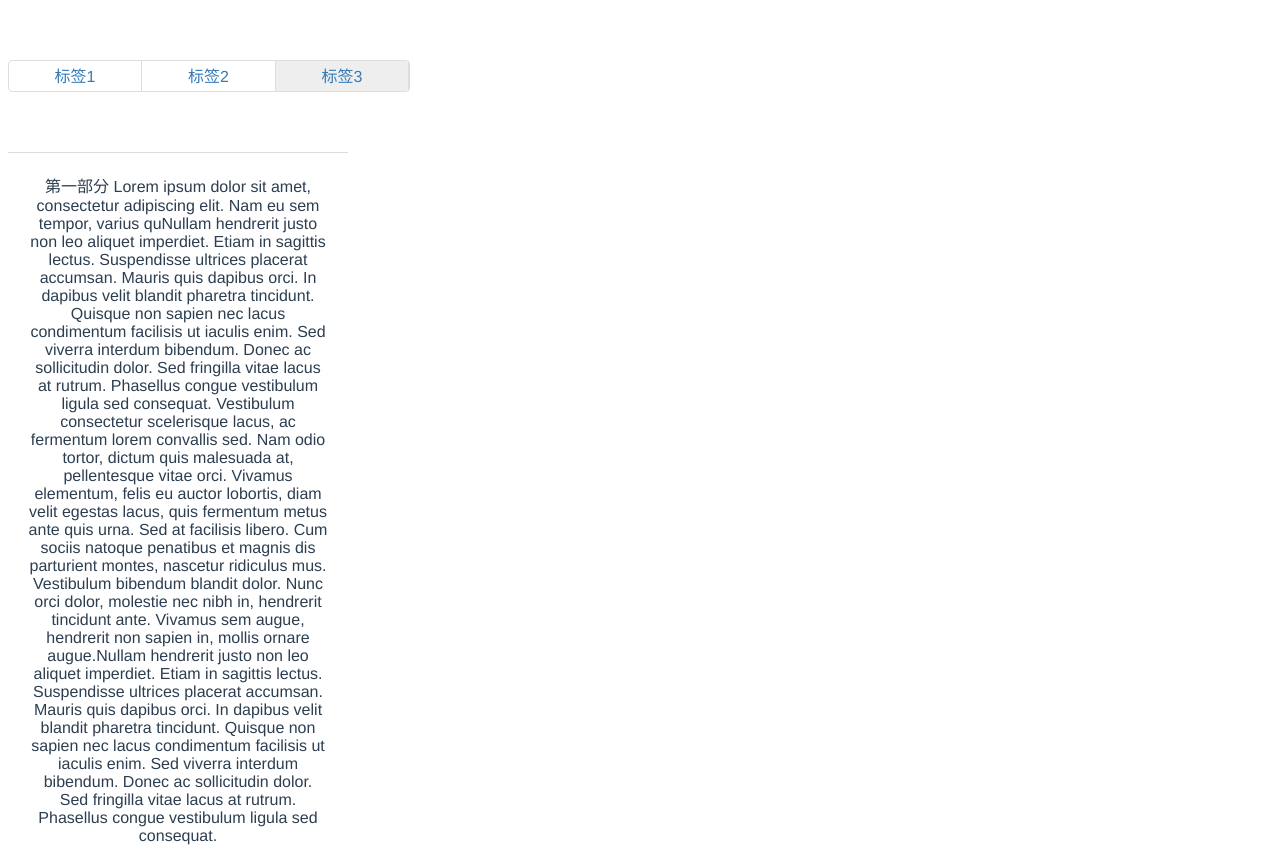
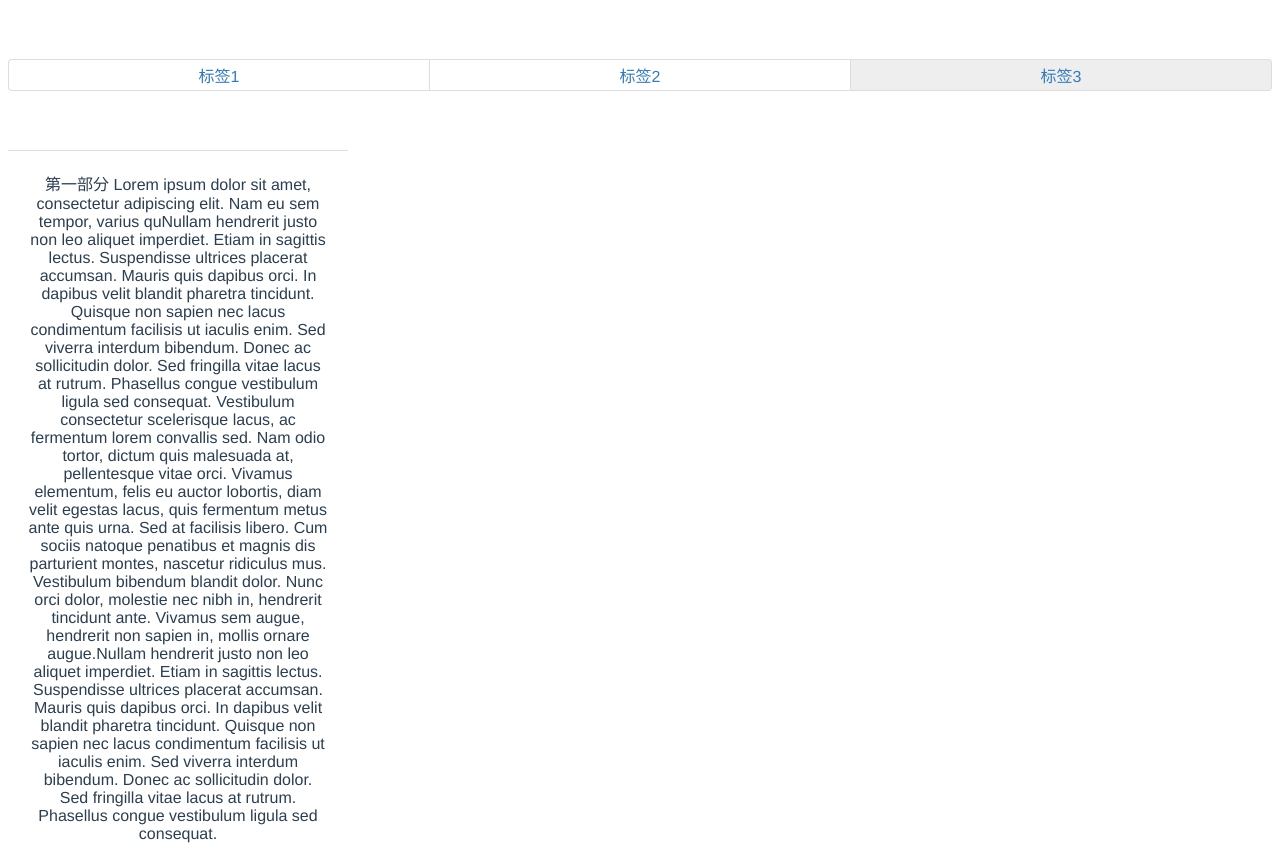
Before and after one commit to escawn/vue-affix, a Vue app: page / in a window 1280 px wide. Shown: the top 847 px of the page. Built offline with nearby package versions, Linux system fonts and the light colour scheme; what xcui would draw is missing.

Commit message:
样式修改

```diff
--- a/src/components/Demo.vue
+++ b/src/components/Demo.vue
@@ -1,6 +1,6 @@
 <template>
 <div class="demo">
-  <affix :initOffsetTop="maxtop">
+  <affix :initOffsetTop="maxtop" :elementDistance="distance">
     <affix-pane :label="'标签1'">第一部分 Lorem ipsum dolor sit amet, consectetur adipiscing elit. Nam eu sem tempor, varius quNullam hendrerit justo non leo aliquet imperdiet. Etiam in sagittis lectus. Suspendisse ultrices placerat accumsan. Mauris quis dapibus orci. In dapibus velit
       blandit pharetra tincidunt. Quisque non sapien nec lacus condimentum facilisis ut iaculis enim. Sed viverra interdum bibendum. Donec ac sollicitudin dolor. Sed fringilla vitae lacus at rutrum. Phasellus congue vestibulum ligula sed consequat. Vestibulum
       consectetur scelerisque lacus, ac fermentum lorem convallis sed. Nam odio tortor, dictum quis malesuada at, pellentesque vitae orci. Vivamus elementum, felis eu auctor lobortis, diam velit egestas lacus, quis fermentum metus ante quis urna. Sed
--- a/src/components/affix-pane.vue
+++ b/src/components/affix-pane.vue
@@ -11,11 +11,6 @@ export default {
   props: ['label'],
   data () {
     return {
-      contentP: {},
-      contentH: '',
-      contentH2: '',
-      contentH3: '',
-      scrollTop: ''
     }
   },
   methods: {
--- a/src/components/affix.vue
+++ b/src/components/affix.vue
@@ -1,6 +1,6 @@
 <template lang="html">
 	<div class="affix-container" ref="body">
-		<ul class="affix-nav" :class="affixState" ref="affixNav" :style="{top: initOffsetTop + 'px'}">
+		<ul class="affix-nav" :class="affixState" ref="affixNav" :style="{top: initOffsetTop + 'px', height: affixNavHeight, width: affixNavWidth}">
 			<li v-for="(item, index) in panes" :class="{'active': index === activeIndex}">
 				<a href="javascript:void(0)"
 				@click="handleClick(index)"
@@ -29,8 +29,15 @@ export default {
     isSmoothScroll: {
       type: Boolean,
       default: true
+    },
+    affixNavWidth: {
+      type: String,
+      default: '100%'
+    },
+    affixNavHeight: {
+      type: String,
+      default: '30px'
     }
-
   },
   data () {
     return {
@@ -189,12 +196,9 @@ export default {
 .affix-container {
     position: relative;
     .affix-nav {
-        width: 400px;
-        height: 30px;
         padding: 0;
         margin: 0;
-        border-radius: 4px;
-        border: 1px solid #ddd;
+
         display: flex;
         justify-content: space-between;
         align-items: center;
@@ -202,11 +206,24 @@ export default {
         top: 10px;
         background-color: #fff;
         z-index: 999999;
+        li:first-child {
+            border-top-left-radius: 4px;
+            border-bottom-left-radius: 4px;
+            border-right: none;
+        }
+        li:last-child {
+            border-top-right-radius: 4px;
+            border-bottom-right-radius: 4px;
+            border-left: none;
+        }
         li {
             border-right: 1px solid #ddd;
-            width: 33%;
-            display: inline-block;
+            flex: 1;
+            display: flex;
+            align-items: center;
+            justify-content: center;
             height: 100%;
+            border: 1px solid #ddd;
             a {
                 text-decoration: none;
                 color: #337ab7;
```
